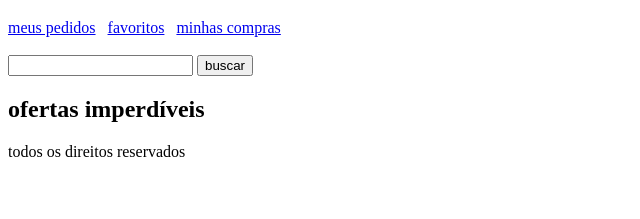
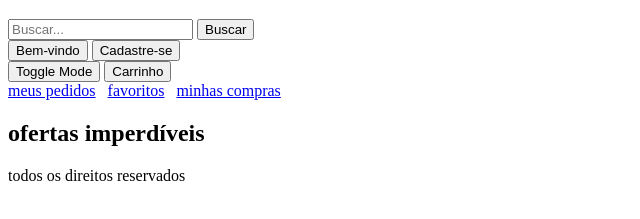
Before and after one commit to edumontiel/For-electronic, a plain HTML site: page index.html in a window 1280 px wide. Shown: the part 61-280 px from the top of the page, without its empty margins (0-640 px from the left). Drawn offline with Linux system fonts and the light colour scheme.

Commit message:
adicionei login e criar conta

```diff
--- a/index.html
+++ b/index.html
@@ -3,14 +3,26 @@
 <head>
     <meta charset="UTF-8">
     <meta name="viewport" content="width=device-width, initial-scale=1.0">
-    <title>Eletrônicos S.A</title>
+    <title>Modo Claro e Escuro</title>
     <link rel="stylesheet" href="css/estilo.css">
 </head>
 
-<body>
+<body class="light-mode">
     <header>
         <div id="logo">
             <h1>FOR ELETRONICS</h1>
+        </div>
+        <div id="search">
+            <input type="text" placeholder="Buscar...">
+            <button>Buscar</button>
+        </div>
+        <div id="welcome">
+            <button class="welcome-button">Bem-vindo</button>
+            <button class="register-button">Cadastre-se</button>
+        </div>
+        <div id="actions">
+            <button class="toggle-button">Toggle Mode</button>
+            <button class="cart-button">Carrinho</button>
         </div>
     </header>
 
@@ -19,17 +31,12 @@
             <a href="#">meus pedidos</a> &nbsp; <a href="#">favoritos</a> &nbsp; <a href="#">minhas compras</a>
         </div>
 
-        <br>
-        <input type="text"> <button>buscar</button>
-
         <h2>ofertas imperdíveis</h2>
-
-
     </main>
 
     <footer>
         <p>todos os direitos reservados</p>
-        <script src="js/controle.js"></script>
     </footer>
+    <script src="js/script.js"></script>
 </body>
 </html>
```
